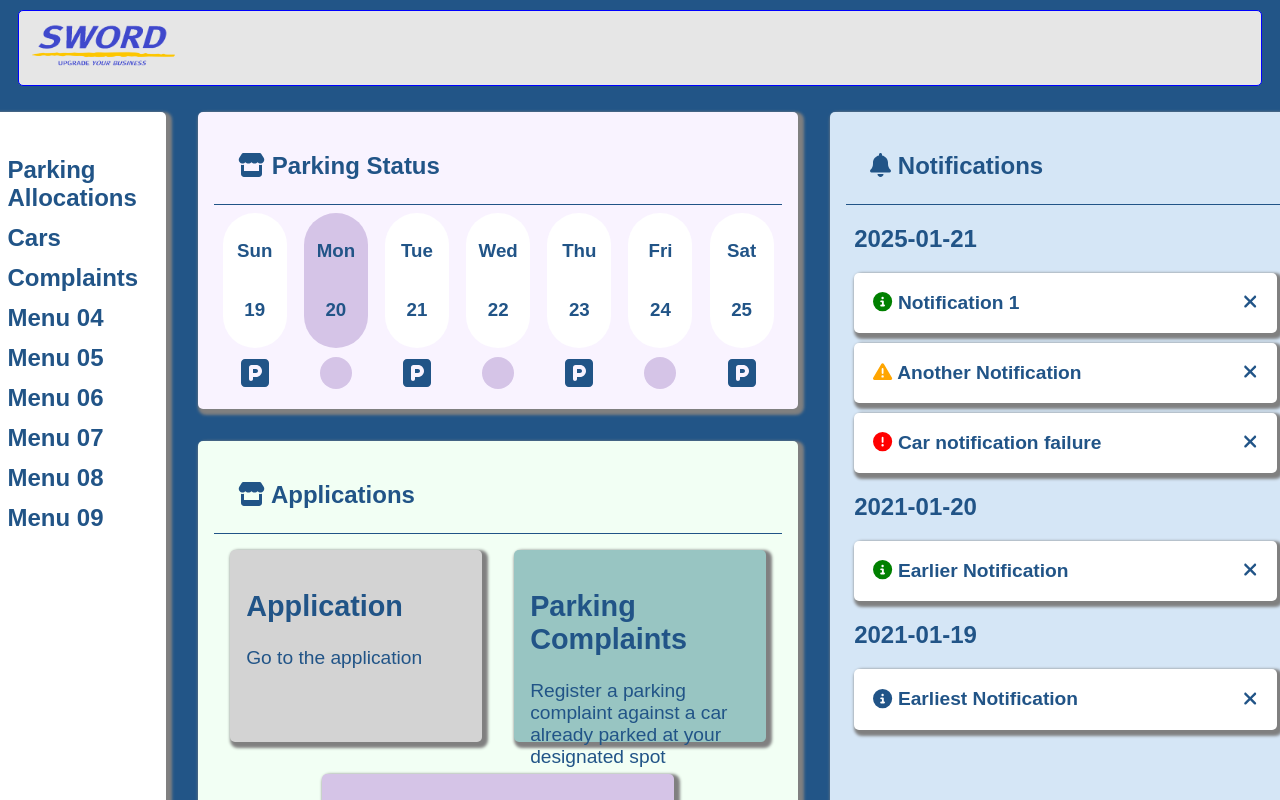
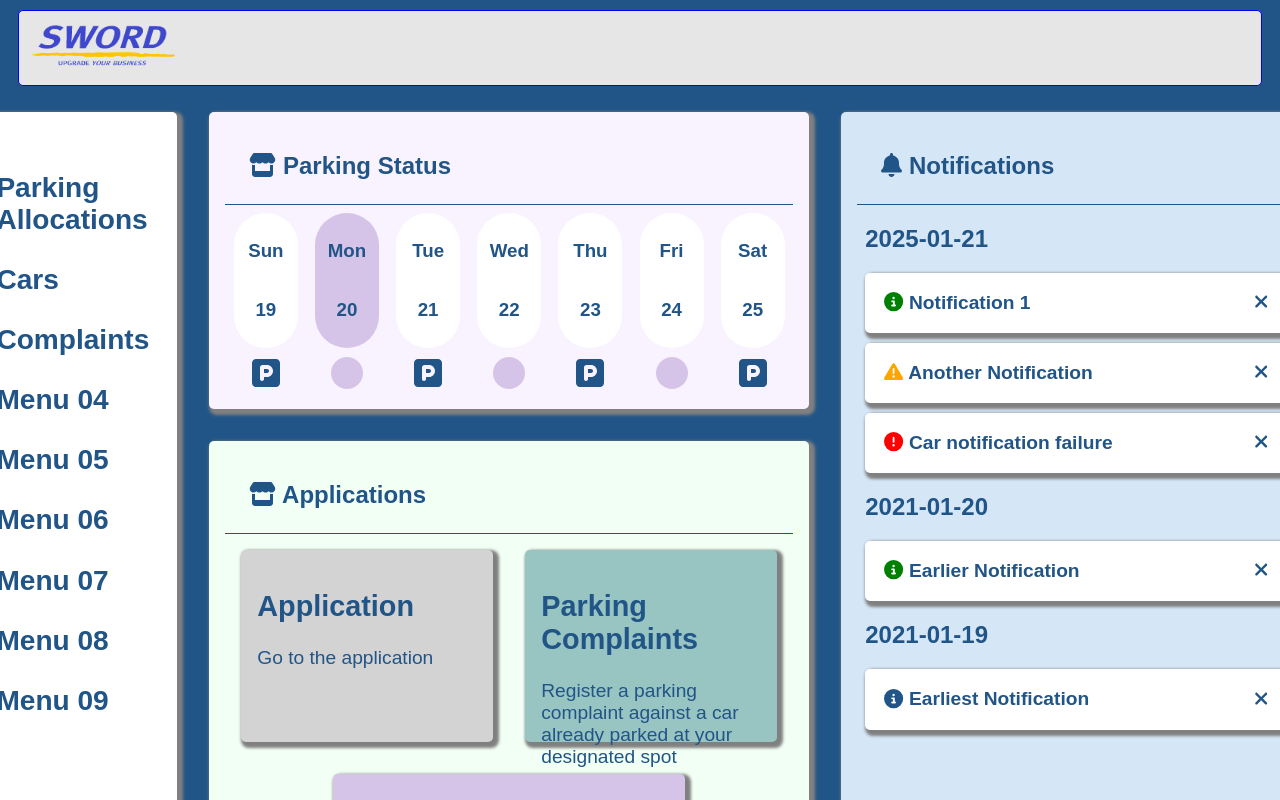
Before and after one commit to PhilipHassialis/parkingapp, a React (Vite) app in the folder parking_app/: page / in a window 1280 px wide. Shown: the top 800 px of the page. Built offline with nearby package versions, Linux system fonts and the light colour scheme.

Commit message:
transform sidebar menu entries into links

```diff
--- a/parking_app/src/components/SideBarMenu.tsx
+++ b/parking_app/src/components/SideBarMenu.tsx
@@ -8,7 +8,7 @@ const SideBarMenu = () => {
         <UserHeroCard user={{name: "The user name", role: "The user role", image:""} } />
         {mockMenuItems.map((item, index) => {
             return (<div key={index}>
-                <SideBarMenuItem title={item} />
+                <SideBarMenuItem title={item.menuEntry} />
             </div>)
         })}
     </div>)
--- a/parking_app/src/components/UI/LandingMenu.tsx
+++ b/parking_app/src/components/UI/LandingMenu.tsx
@@ -1,12 +1,17 @@
 import { faRightFromBracket } from "@fortawesome/free-solid-svg-icons";
 import { FontAwesomeIcon } from "@fortawesome/react-fontawesome";
 import { mockMenuItems } from "../../data/mockData";
+import { Link } from "react-router";
 
 const LandingMenu = () => {
 
     return (<div className="landing-menu">
         <div>
-            {mockMenuItems.map((item, index) => (<div className="landing-menu-item" key={index}>{item}</div>))}
+            {mockMenuItems.map((item, index) => (<div className="landing-menu-item" key={index}>
+                <Link to={item.relativeUrl} className="linkText" >
+                    <h3>{item.menuEntry}</h3>
+                </Link>
+            </div>))}
         </div>
         <div></div>
         <div className="landing-menu-logout">
--- a/parking_app/src/data/mockData.ts
+++ b/parking_app/src/data/mockData.ts
@@ -1,14 +1,41 @@
 // TODO: add a proper menu item list entry
 export const mockMenuItems = [
-    "Parking Allocations",
-    "Cars",
-    "Complaints",
-    "Menu 04",
-    "Menu 05",
-    "Menu 06",
-    "Menu 07",
-    "Menu 08",
-    "Menu 09"
+    {
+        menuEntry: "Parking Allocations",
+        relativeUrl: "/parking-allocations",
+    },
+    {
+        menuEntry: "Cars",
+        relativeUrl: "/cars",
+    },
+    {
+        menuEntry: "Complaints",
+        relativeUrl: "/complaints",
+    },
+    {
+        menuEntry: "Menu 04",
+        relativeUrl: "/menu04",
+    },
+    {
+        menuEntry: "Menu 05",
+        relativeUrl: "/menu05",
+    },
+    {
+        menuEntry: "Menu 06",
+        relativeUrl: "/menu06",
+    },
+    {
+        menuEntry: "Menu 07",
+        relativeUrl: "/menu07",
+    },
+    {
+        menuEntry: "Menu 08",
+        relativeUrl: "/menu08",
+    },
+    {
+        menuEntry: "Menu 09",
+        relativeUrl: "/menu09",
+    }
 ]
 
 // TODO: fetch actual notifications from the backend
--- a/parking_app/src/index.css
+++ b/parking_app/src/index.css
@@ -8,6 +8,15 @@ body {
     color: rgb(255,202,30);
 }
 
+.linkText {
+    color: rgb(33, 84, 135);
+    text-decoration: none;
+}
+
+.linkText:visited {
+    color: rgb(33, 84, 135);
+}
+
 .sidebarmenuitem {
     background-color: white;
     color: rgb(33, 84, 135);
@@ -15,14 +24,17 @@ body {
     padding: 15px 20px 15px 20px;
     border: 1px solid blue;
     text-align: center;
-    text-decoration: none;
     display: block;
     margin: 10px;
     border-radius: 5px;
     min-width: 14em;
     font-size: 1.5em;
     font-weight: bold;
+}
 
+.sidebarmenuitem a {
+    color: rgb(33, 84, 135);
+    text-decoration: none;
 }
 
 .sidebarmenuitem:hover {
```
